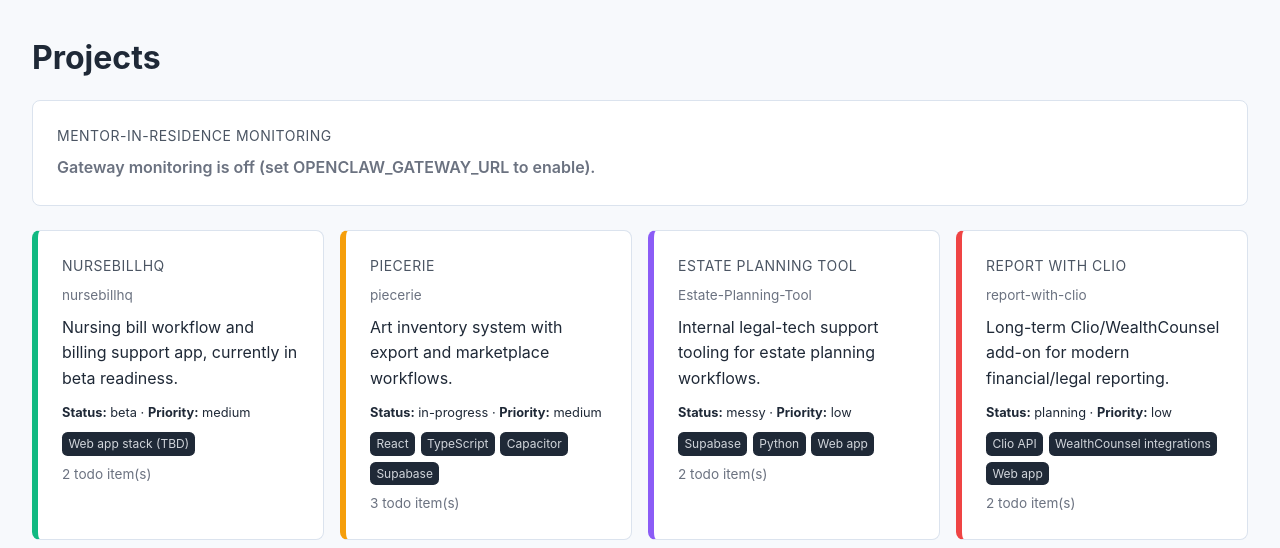
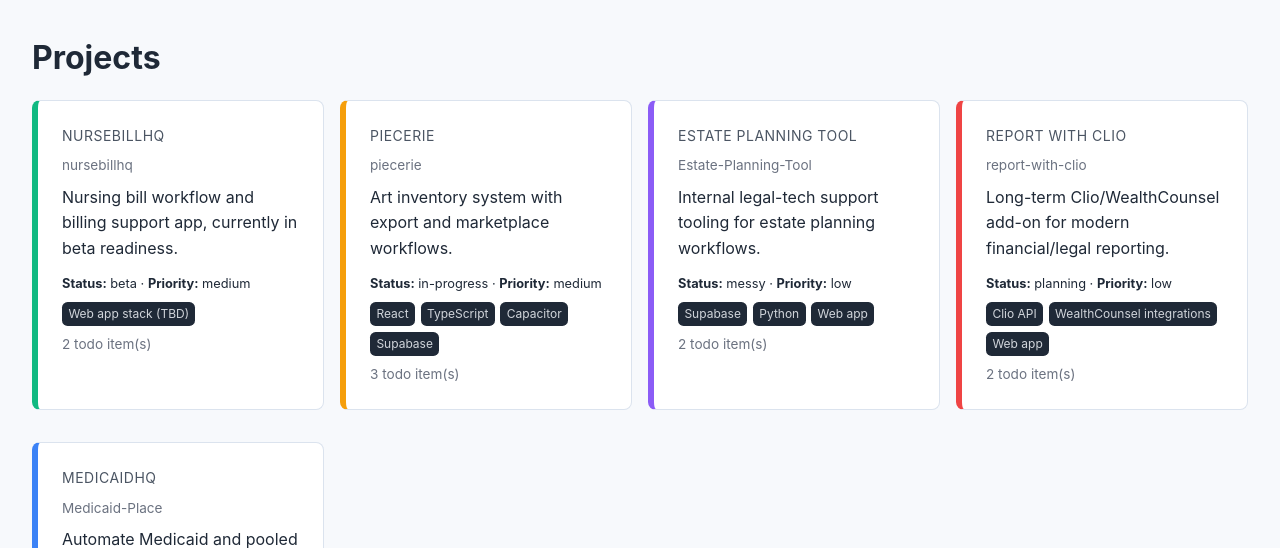
Before and after one commit to OpenLexi/lobster-dashboard, a FastAPI app: page /projects in a window 1280 px wide. Shown: the part 71-619 px from the top of the page. Run offline with FastAPI, Linux system fonts and the light colour scheme; data comes from the database, SQL or seed files in the repository.

Commit message:
Hide gateway monitoring card when monitoring URL is not configured

```diff
--- a/templates/projects.html
+++ b/templates/projects.html
@@ -5,16 +5,16 @@
 {% block content %}
 <h1 style="margin-bottom: 1rem;">Projects</h1>
 
+{% if gateway.reason != 'OPENCLAW_GATEWAY_URL not set' %}
 <div class="card" style="margin-bottom: 1.5rem;">
     <div class="card-title">Mentor-in-Residence Monitoring</div>
     {% if gateway.ok %}
     <div style="color: #22c55e; font-weight: 600;">Gateway connected</div>
-    {% elif gateway.reason == 'OPENCLAW_GATEWAY_URL not set' %}
-    <div style="color: #6b7280; font-weight: 600;">Gateway monitoring is off (set OPENCLAW_GATEWAY_URL to enable).</div>
     {% else %}
     <div style="color: #f59e0b; font-weight: 600;">Gateway status unavailable: {{ gateway.reason }}</div>
     {% endif %}
 </div>
+{% endif %}
 
 <div class="grid">
     {% for p in projects %}
```
